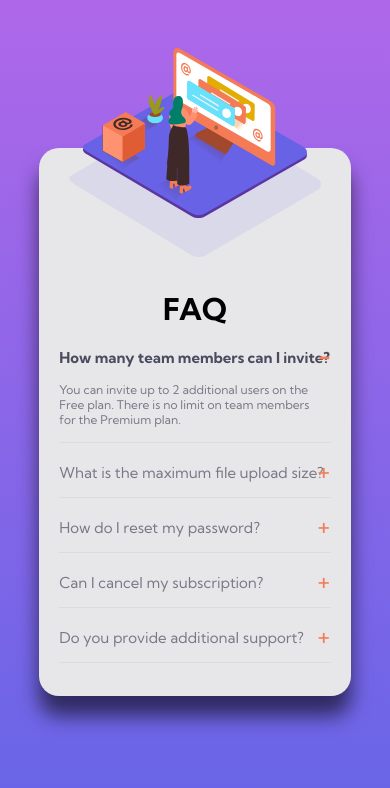
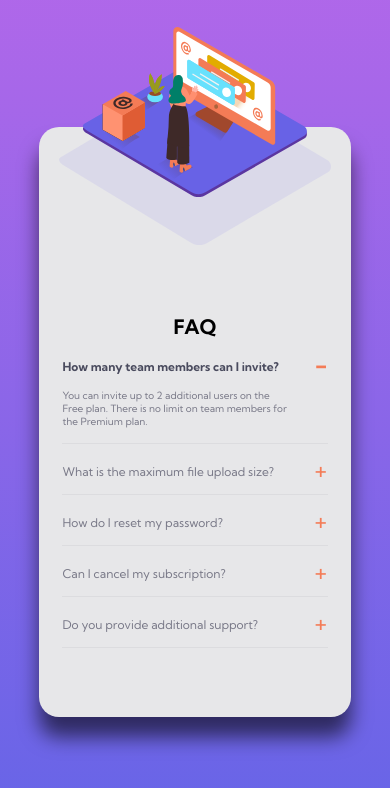
Before and after one commit to anderson-ssilva/faq-accordion-card-main, a plain HTML site: page index.html in a window 390 px wide. Both pictures are taken after a click on the item 195 px from the left and 395 px from the top of the page. Drawn offline with Linux system fonts and the light colour scheme.

Commit message:
corrigindo responsividade mobile

```diff
--- a/src/css/style.css
+++ b/src/css/style.css
@@ -160,8 +160,6 @@ body {
     }
 }
 
-@madia(max-width: )
-
 @media(max-width: 768px){
 
     .container__imageBox {
@@ -200,7 +198,7 @@ body {
 
     .container {
         flex-direction: column;
-        height: 65vh;
+        height: 70vh;
         width: 80vw;
     }
 
@@ -236,7 +234,13 @@ body {
     }
 
     .container__Faq ul {
-        width: 87%;
+        width: 85%;
+    }
+
+    .container__FaqItem.ativo .container__FaqItem__content {
+        padding-right: 15%;
+
+
     }
 
 }
```
